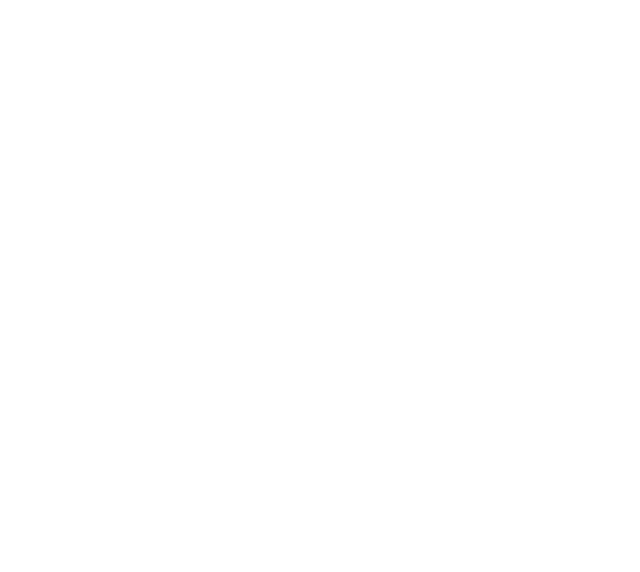
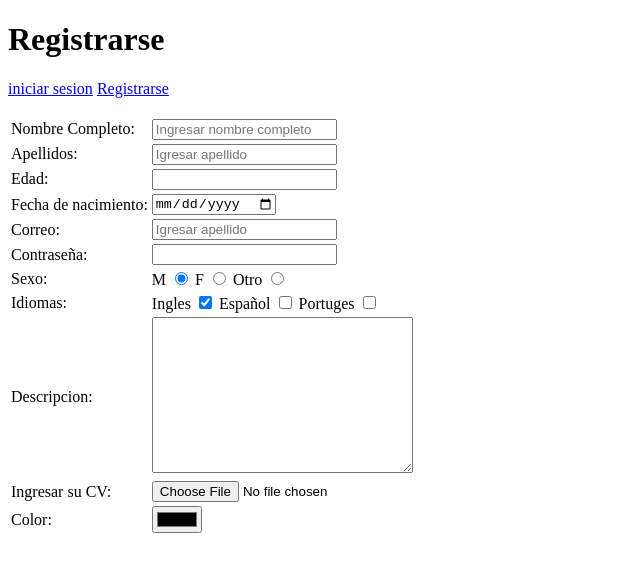
Before and after one commit to Jorge-MB/Codigo-online-4, a plain HTML site: page dia4/practica/registrarse.html in a window 1280 px wide. Shown: the whole page, without its empty margins (0-640 px from the left). Drawn offline with Linux system fonts and the light colour scheme.

Commit message:
subiendo practica

```diff
--- a/dia4/practica/registrarse.html
+++ b/dia4/practica/registrarse.html
@@ -4,15 +4,123 @@
 <head>
     <meta charset="UTF-8">
     <meta name="viewport" content="width=device-width, initial-scale=1.0">
-    <title>Document</title>
+    <title>Formulario registro</title>
 </head>
 
 <body>
+    <h1> Registrarse</h1>
+    <nav>
+        <a href="./iniciarsesion.html">iniciar sesion</a>
+        <a href="#">Registrarse</a>
+    </nav>
     <form action="">
+        <br>
         <table>
+
             <tr>
+                <td>
+                    <label for="txtnom">Nombre Completo:</label>
+                </td>
+                <td>
+                    <input type="text" id="txtnom" placeholder="Ingresar nombre completo">
+                </td>
+            </tr>
+            <tr>
+                <td>
+                    <label for="txtApellido">Apellidos:</label>
+                </td>
+                <td>
+                    <input type="text" id="txtApellido" placeholder="Igresar apellido">
+                </td>
+            </tr>
+            <tr>
+                <td>
+                    <label for="txtEdad">Edad:</label>
+                </td>
+                <td>
+                    <input type="Number" id="txtEdad">
+                </td>
+            </tr>
+            <tr>
+                <td>
+                    <label for="txtFenac">Fecha de nacimiento:</label>
+                </td>
+                <td>
+                    <input type="date" id="txtFenac">
+                </td>
+            </tr>
+            <tr>
+                <td>
+                    <label for="txtApellido">Correo:</label>
+                </td>
+                <td>
+                    <input type="email" id="txtEmail" placeholder="Igresar apellido">
+                </td>
+            </tr>
+            <tr>
+                <td>
+                    <label for="inputPassword">Contraseña:</label>
+                </td>
+                <td>
+                    <input type="password" id="inputPassword">
+                </td>
+            </tr>
 
+            <tr>
+                <td>
+                    <label for="">Sexo:</label>
+                </td>
+                <td>
+                    <label for="inputRadiom">M</label>
+                    <input type="radio" id="inputRadiom" name="genero" checked>
+
+                    <label for="inputRadiof">F</label>
+                    <input type="radio" id="inputRadiof" name="genero">
+
+                    <label for="inputRadiof">Otro</label>
+                    <input type="radio" id="inputRadioO" name="genero">
+
+                </td>
             </tr>
+            <tr>
+                <td>
+                    <label for="">Idiomas:</label>
+                </td>
+                <td>
+                    <label for="chekIngles">Ingles</label>
+                    <input type="checkbox" id="chekIngles" checked>
+
+                    <label for="chekEs">Español</label>
+                    <input type="checkbox" id="chekEs">
+
+                    <label for="chekPort">Portuges</label>
+                    <input type="checkbox" id="chekPort">
+                </td>
+            </tr>
+            <tr>
+                <td>
+                    <label for="txtcomentario">Descripcion:</label>
+                </td>
+                <td>
+                    <textarea name="txtarea" id="txtcomentario" cols="30" rows="10"></textarea>
+                </td>
+            </tr>
+            <tr>
+                <td>
+                    <label for="inputfilesub">Ingresar su CV:</label>
+                </td>
+                <td>
+                    <input type="file" id="inputfilesub" value="Seleccionar Archivo" </td>
+            </tr>
+            <tr>
+                <td>
+                    <label for="inputColor">Color:</label>
+                </td>
+                <td>
+                    <input type="color" id="inputColor">
+                </td>
+            </tr>
+
         </table>
 
 
```
Also changed, not shown: dia4/formulario.html (+3 -0 lines), dia4/practica/iniciarsesion.html (+52 -0 lines).
